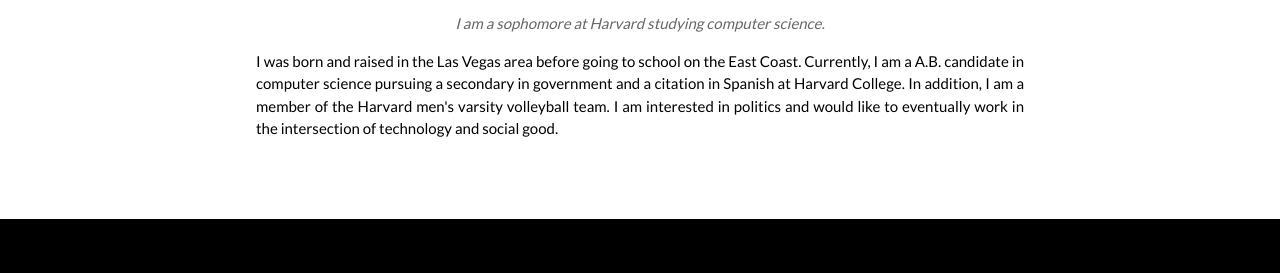
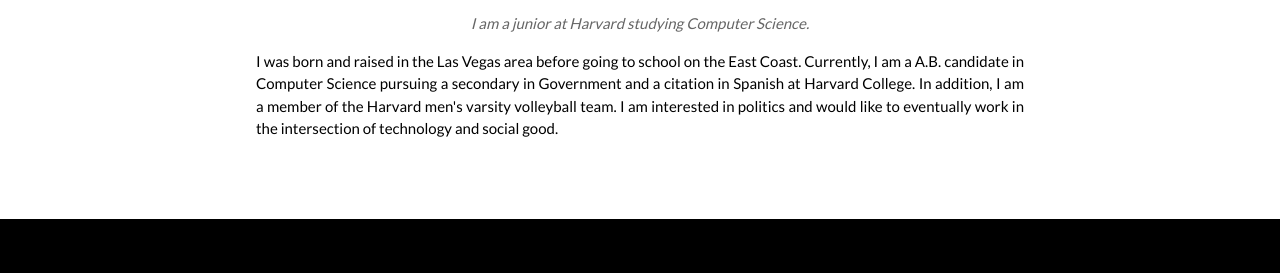
Before and after one commit to mheavey18/martyheavey, a plain HTML site: page index.html in a window 1280 px wide. Shown: the part 318-591 px from the top of the page. Drawn offline with nearby package versions, Linux system fonts and the light colour scheme.

Commit message:
changed sophomore to junior

```diff
--- a/index.html
+++ b/index.html
@@ -51,8 +51,8 @@ body {font-family: "Lato", sans-serif}
   <!-- The Personal Section -->
   <div class="w3-container w3-content w3-center w3-padding-64" style="max-width:800px" id="band" background="static/edit_portrait.jpg">
     <h2>Hi! I'm Marty.</h2>
-    <p class="w3-opacity"><i>I am a sophomore at Harvard studying computer science.</i></p>
-    <p class="w3-justify">I was born and raised in the Las Vegas area before going to school on the East Coast. Currently, I am a A.B. candidate in computer science pursuing a secondary in government and a citation in Spanish at Harvard College. In addition, I am a member of the Harvard men's varsity volleyball team. I am interested in politics and would like to eventually work in the intersection of technology and social good. </p>
+    <p class="w3-opacity"><i>I am a junior at Harvard studying Computer Science.</i></p>
+    <p class="w3-justify">I was born and raised in the Las Vegas area before going to school on the East Coast. Currently, I am a A.B. candidate in Computer Science pursuing a secondary in Government and a citation in Spanish at Harvard College. In addition, I am a member of the Harvard men's varsity volleyball team. I am interested in politics and would like to eventually work in the intersection of technology and social good.</p>
   </div>
 
   <!-- The Projects Section -->
```
